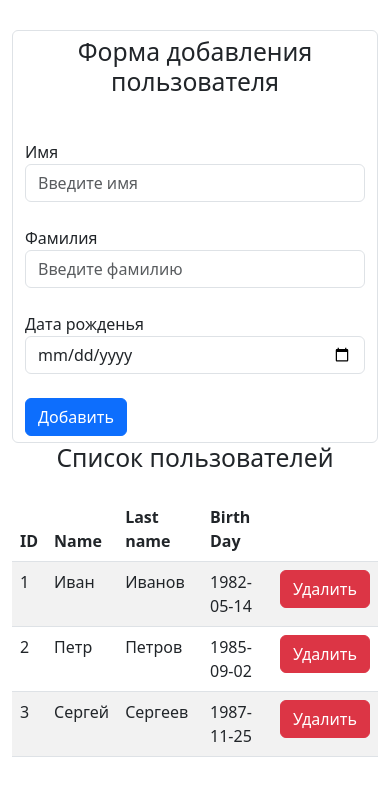
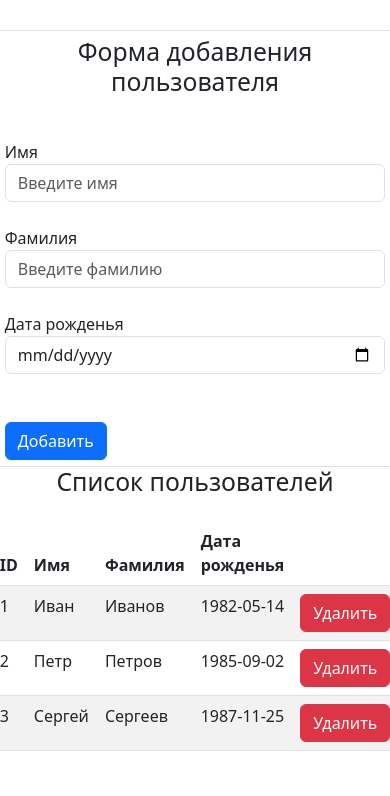
Before and after one commit to BesPredel63/react-git, a React (Create React App) app: page / in a window 390 px wide. Shown: the top 796 px of the page. Built offline with nearby package versions, Linux system fonts and the light colour scheme.

Commit message:
1) Создание UI компонентов кнопок и полей ввода 2) Реализовано добавление новых записей

```diff
--- a/src/components/Forms/UsersForm.jsx
+++ b/src/components/Forms/UsersForm.jsx
@@ -1,26 +1,67 @@
-import React from 'react';
+import React, {useState} from 'react';
+import ButtonAdd from "../UI/Buttons/ButtonAdd";
+import InputLabel from "../UI/Inputs/InputLabel";
 
-const UsersForm = () => {
+const UsersForm = ({create}) => {
+
+    const [user, setUser] = useState({
+        name: '',
+        lastName: '',
+        birthDay: new Date()
+    })
+
+    const addNewUser = (e) => {
+        e.preventDefault()
+        const newUser = {
+            id: Date.now(),
+            ...user
+        }
+        create(newUser)
+        setUser({
+            name:'',
+            lastName: '',
+            birthDay: new Date()
+        })
+    }
+
     return (
         <form className='form-control'>
             <div className='row g-4'>
                 <h2>Форма добавления пользователя</h2>
                 <div className='col-md-4'>
-                    <label htmlFor='enterNameUser'>Имя</label>
-                    <input type='text' id='enterNameUser' className='form-control' placeholder='Введите имя' />
+                    <InputLabel
+                        type='text'
+                        unit='enterNameUser'
+                        title='Имя'
+                        placeholder='Введите имя'
+                        value={user.name}
+                        onChange={event => setUser({...user, name: event.target.value})}
+                    />
                 </div>
                 <div className='col-md-4'>
-                    <label htmlFor='enterLastNameUser'>Фамилия</label>
-                    <input type='text' id='enterLastNameUser' className='form-control' placeholder='Введите фамилию' />
+                    <InputLabel
+                        type='text'
+                        unit='enterLastNameUser'
+                        title='Фамилия'
+                        placeholder='Введите фамилию'
+                        value={user.lastName}
+                        onChange={event => setUser({...user, lastName: event.target.value})}
+                    />
                 </div>
                 <div className='col-md-2'>
-                    <label htmlFor='enterBirthDayNameUser'>Дата рожденья</label>
-                    <input type='date' id='enterBirthDayNameUser' className='form-control' placeholder='Выберите дату' />
+                    <InputLabel
+                        type='date'
+                        unit='enterBirthDayUser'
+                        title='Дата рожденья'
+                        placeholder='Введите дату'
+                        value={user.birthDay}
+                        onChange={event => setUser({...user, birthDay: event.target.value})}
+                    />
                 </div>
-                <div className="col-md-2">
-                    <button className='btn btn-primary'>
+                <div className="col-md-2 pt-4">
+                    <ButtonAdd onClick={addNewUser}>
                         Добавить
-                    </button>
+                    </ButtonAdd>
                 </div>
             </div>
         </form>
--- a/src/components/Lists/UsersItem.jsx
+++ b/src/components/Lists/UsersItem.jsx
@@ -1,4 +1,5 @@
 import React from 'react';
+import ButtonDelete from "../UI/Buttons/ButtonDelete";
 
 const UsersItem = ({users, remove}) => {
 
@@ -13,14 +14,14 @@ const UsersItem = ({users, remove}) => {
     return (
         <tbody>
         {
-            users.map(user =>
-                <tr>
-                    <td>{user.id}</td>
+            users.map((user, index) =>
+                <tr key={user.id}>
+                    <td>{index + 1}</td>
                     <td>{user.name}</td>
                     <td>{user.lastName}</td>
                     <td>{user.birthDay}</td>
-                    <td>
-                        <button className='btn btn-danger' onClick={() => remove(user)}>Удалить</button>
+                    <td style={{width: 120}}>
+                        <ButtonDelete className='btn btn-danger' onClick={() => remove(user)}>Удалить</ButtonDelete>
                     </td>
                 </tr>
             )
--- a/src/components/Lists/UsersList.jsx
+++ b/src/components/Lists/UsersList.jsx
@@ -9,9 +9,9 @@ const UsersList = ({users, remove}) => {
                 <thead>
                 <tr>
                     <th>ID</th>
-                    <th>Name</th>
-                    <th>Last name</th>
-                    <th>Birth Day</th>
+                    <th>Имя</th>
+                    <th>Фамилия</th>
+                    <th>Дата рожденья</th>
                     <th></th>
                 </tr>
                 </thead>
--- /dev/null
+++ b/src/components/UI/Buttons/ButtonAdd.jsx
@@ -0,0 +1,11 @@
+import React from 'react';
+
+const ButtonAdd = ({children, ...props}) => {
+    return (
+        <button {...props} className='btn btn-primary'>
+            {children}
+        </button>
+    );
+};
+
+export default ButtonAdd;
--- /dev/null
+++ b/src/components/UI/Buttons/ButtonDelete.jsx
@@ -0,0 +1,11 @@
+import React from 'react';
+
+const ButtonDelete = ({children, ...props}) => {
+    return (
+        <button {...props} className='btn btn-danger'>
+            {children}
+        </button>
+    );
+};
+
+export default ButtonDelete;
--- /dev/null
+++ b/src/components/UI/Inputs/InputLabel.jsx
@@ -0,0 +1,19 @@
+import React from 'react';
+
+const InputLabel = ({type, unit, title, placeholder, value, onChange}) => {
+    return (
+        <div>
+            <label htmlFor={unit}>{title}</label>
+            <input
+                type={type}
+                id={unit}
+                className='form-control'
+                placeholder={placeholder}
+                value={value}
+                onChange={onChange}
+            />
+        </div>
+    );
+};
+
+export default InputLabel;
--- a/src/components/Users.jsx
+++ b/src/components/Users.jsx
@@ -10,13 +10,17 @@ const Users = () => {
         {id: 3, name: 'Сергей', lastName: 'Сергеев', birthDay: '1987-11-25'},
     ])
 
+    const createUser = (user) => {
+        setUsers([...users, user])
+    }
+
     const removeUser = (user) => {
         setUsers(users.filter(u => u.id !== user.id))
     }
 
     return (
         <div className='container'>
-            <UsersForm />
+            <UsersForm create={createUser}/>
             <UsersList users={users} remove={removeUser}/>
         </div>
     );
```
Also changed, not shown: src/components/UI/Buttons/ButtonUpdate.jsx (added, +11 -0 lines).
